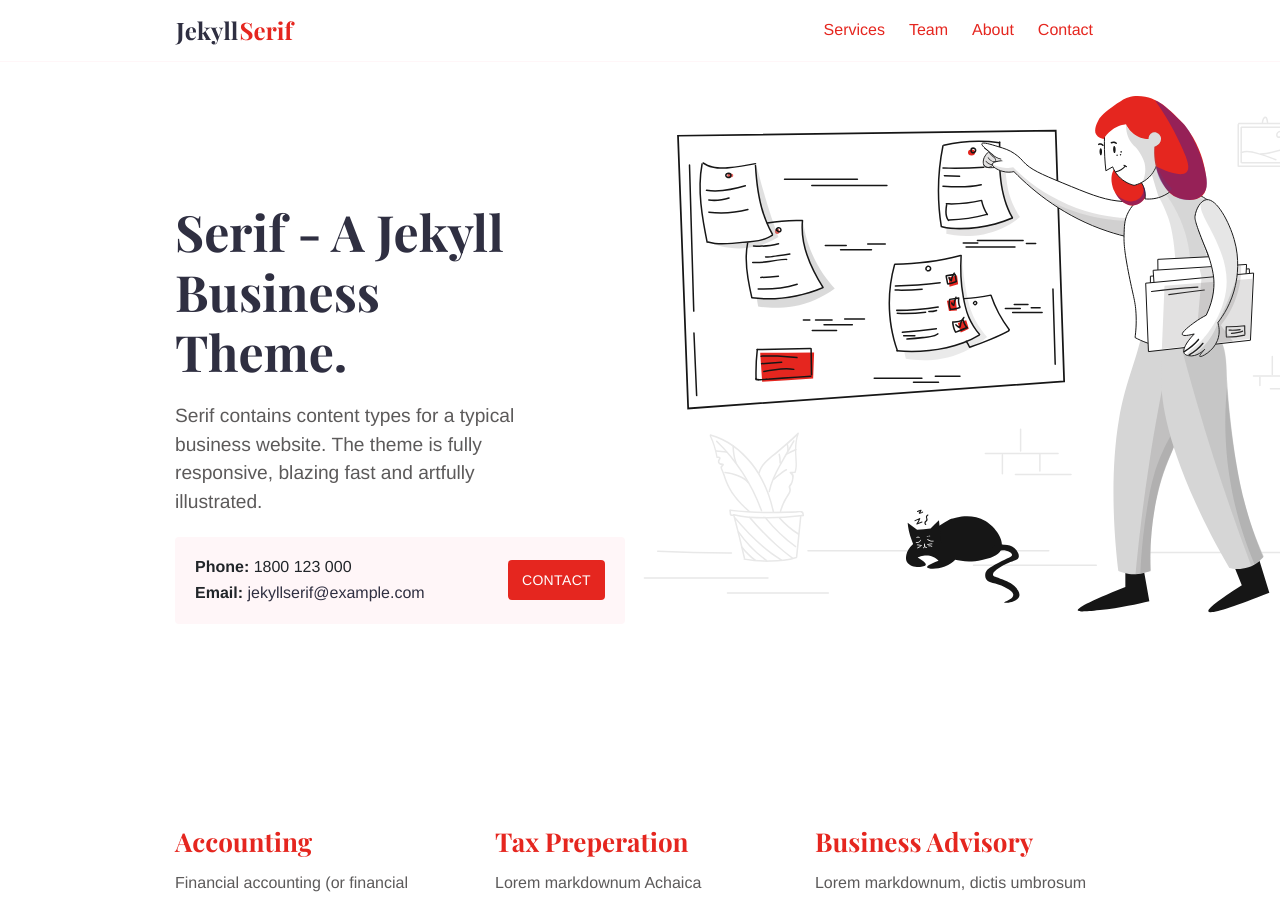
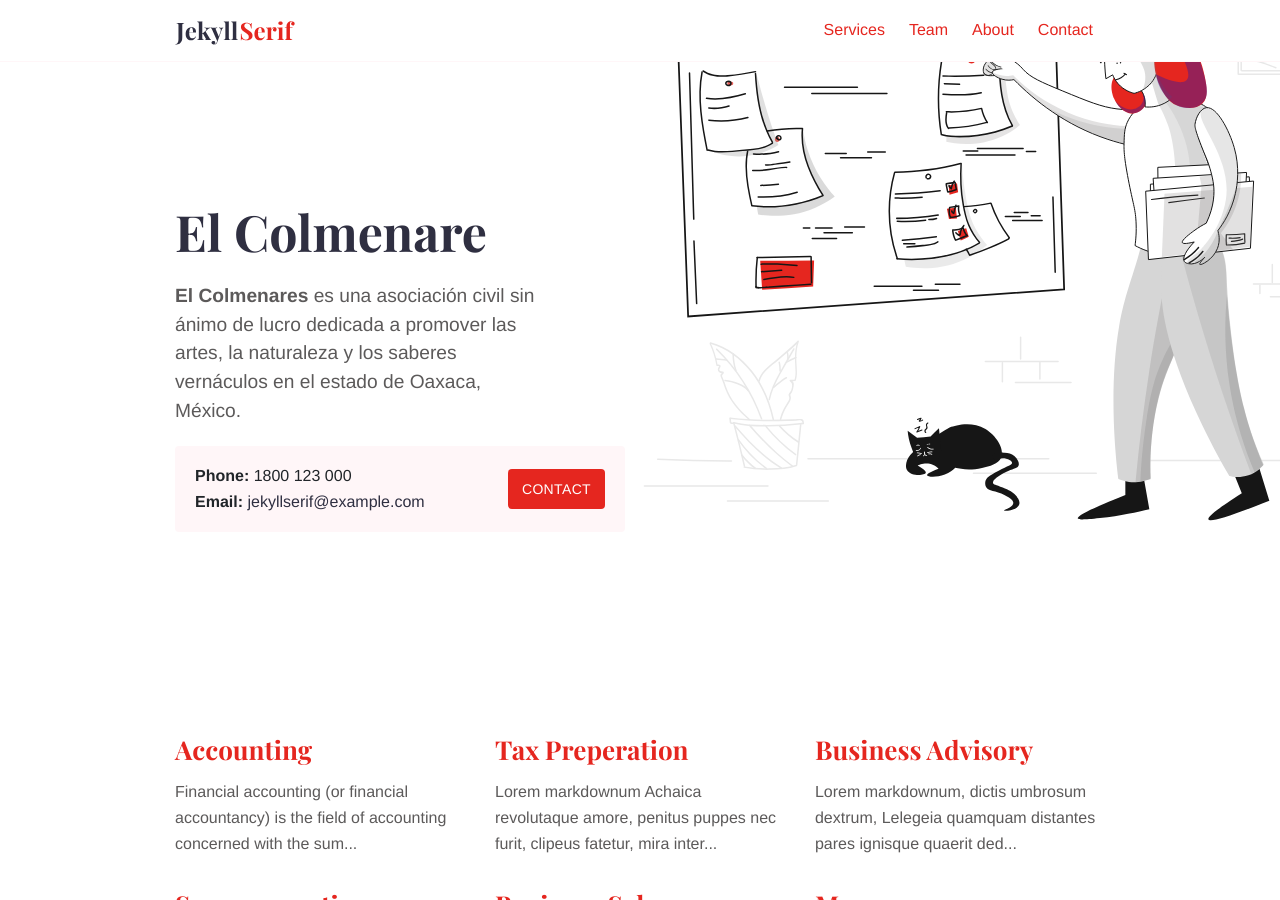
Before and after one commit to Hipomenes/colmenar, a Jekyll site: the page built from index.md, in a window 1280 px wide and 900 px high. Built offline with Jekyll 4.4.1, drawn with Linux system fonts in a browser that asks for light colours.

Commit message:
Update index.md

```diff
--- a/index.md
+++ b/index.md
@@ -1,13 +1,13 @@
 ---
-title: Jekyll Serif Theme
+title: El Colmenar
 layout: home
-description: Jekyll Serif contains content types for a typical business website. The theme is fully responsive, blazing fast and artfully illustrated.
+description: El Colmenares es una asociación civil sin ánimo de lucro dedicada a promover las artes, la naturaleza y los saberes vernáculos en el estado de Oaxaca, México.
 intro_image: "images/illustrations/pointing.svg"
 intro_image_absolute: true
 intro_image_hide_on_mobile: true
 show_call_box: true
 ---
 
-# Serif - A Jekyll Business Theme.
+# El Colmenare
 
-Serif contains content types for a typical business website. The theme is fully responsive, blazing fast and artfully illustrated.
+**El Colmenares** es una asociación civil sin ánimo de lucro dedicada a promover las artes, la naturaleza y los saberes vernáculos en el estado de Oaxaca, México.
```
